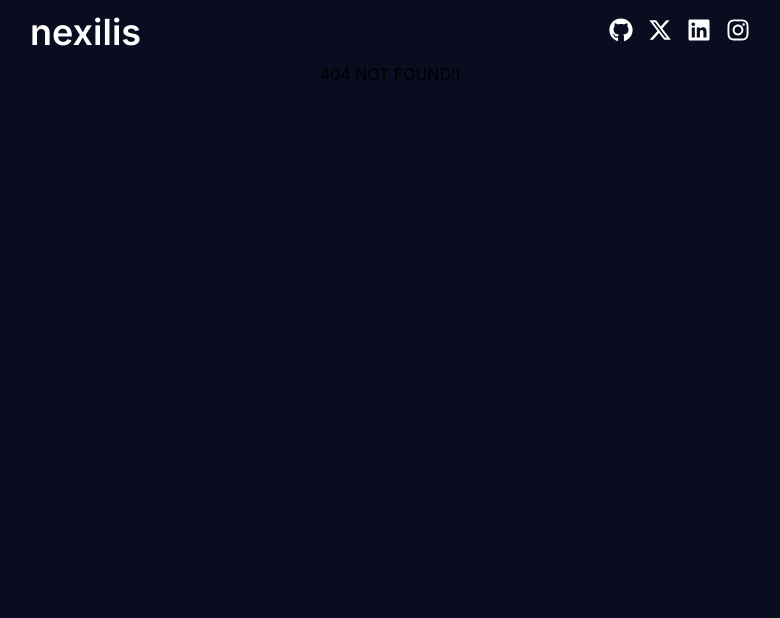
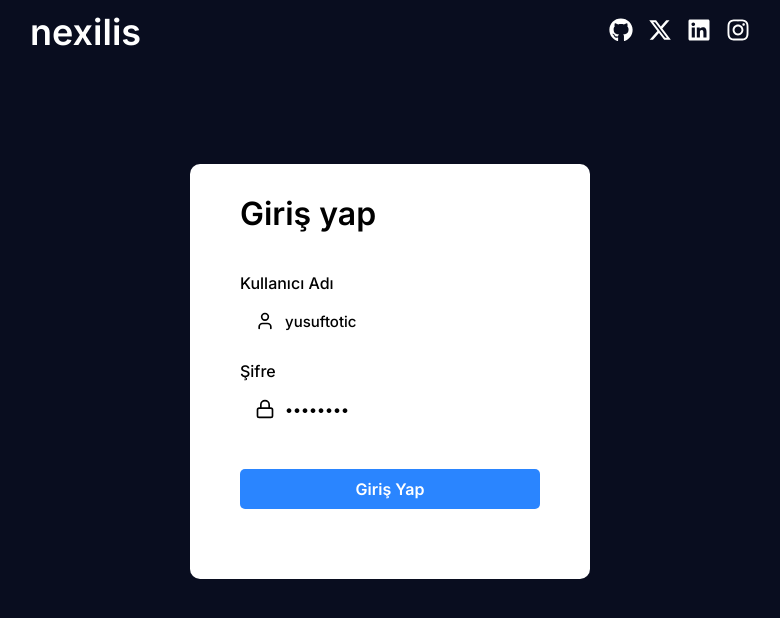
Before and after one commit to yusuftotic/nexilis-client, a React (Vite) app: page /login in a window 1280 px wide. Before the commit this address had no page. Shown: the top 618 px of the page, without its empty margins (250-1030 px from the left). Built offline with nearby package versions, Linux system fonts and the light colour scheme.

Commit message:
Add login page

```diff
--- a/src/App.jsx
+++ b/src/App.jsx
@@ -4,6 +4,8 @@ import { Routes, Route } from 'react-router-dom';
 import Nav from "./components/nav/Nav.jsx";
 import Blog from './pages/blog/Blog.jsx';
 import Post from "./pages/post/Post.jsx";
+import Login from "./pages/login/Login.jsx";
+import Dashboard from "./pages/dashboard/Dashboard.jsx";
 import NotFound from './pages/not-found/NotFound.jsx';
 
 import './App.css';
@@ -20,6 +22,12 @@ export default function App() {
 
         <Route path="/post" element={<Post />} />
 
+        {/* <Route path="/dashboard" element={<Post />} /> */}
+
+        <Route path="/login" element={<Login />} />
+
+        <Route path="/dashboard" element={<Dashboard />} />
+
         <Route path="*" element={<NotFound />} />
 
       </Routes>
--- /dev/null
+++ b/src/pages/dashboard/Dashboard.css
@@ -0,0 +1,127 @@
+.dashboardContainer {
+  width: 100%;
+  display: flex;
+  position: relative;
+}
+
+.dashboard {
+  width: calc(100vw - 256px);
+  min-height: calc(100vh - 64px);
+  /* background-color: aqua; */
+}
+
+.sideContainer {
+  width: 256px;
+}
+
+.sideLogo {
+  color: #ffffff;
+  font-size: 40px;
+  font-weight: 600;
+  text-align: center;
+}
+
+.sideLinks {
+  display: flex;
+  flex-direction: column;
+}
+
+.side {
+  width: 256px;
+  height: calc(100vh - 64px);
+  background-color: rgba(0, 0, 0, .3);
+  position: fixed;
+}
+
+.sideHeader {
+  width: 100%;
+  height: 48px;
+  display: grid;
+  place-items: center;
+  margin-bottom: 48px;
+}
+
+.sideLogo span {
+  color: var(--color-dark-primary);
+  font-size: 17px;
+  font-weight: 400;
+}
+
+.sideMenuWrapper {
+  width: 256px;
+  height: calc(100% - 120px);
+  display: flex;
+  flex-direction: column;
+  align-items: center;
+  justify-content: space-between;
+}
+
+.sideMenu {
+  display: flex;
+  flex-direction: column;
+  align-items: center;
+  justify-content: flex-start;
+  gap: 4px;
+}
+
+.sideMenu .sideMenuItem {
+  width: 256px;
+  height: 48px;
+  list-style: none;
+  padding: 0 16px;
+}
+
+.sideMenu .sideMenuItem .sideLink {
+  color: #ffffff;
+  background-color: var(--background-color-light);
+  font-size: 16px;
+  letter-spacing: .2px;
+  font-weight: 500;
+  width: 100%;
+  height: 48px;
+  display: flex;
+  align-items: center;
+  justify-content: flex-start;
+  gap: 12px;
+  border-radius: var(--border-radius-secondary);
+  padding: 0 12px;
+  text-decoration: none;
+  cursor: pointer;
+}
+
+.sideMenu .sideMenuItem .sideLink:hover {
+  opacity: .5;
+}
+
+.sideLogoutWrapper {
+  width: 256px;
+  height: 48px;
+  list-style: none;
+  padding: 0 16px;
+}
+
+.sideLogoutButton {
+  color: #ffffff;
+  background-color: transparent;
+  font-size: 16px;
+  font-weight: 500;
+  letter-spacing: .2px;
+  width: 100%;
+  height: 48px;
+  display: flex;
+  align-items: center;
+  justify-content: center;
+  gap: 12px;
+  border: none;
+  border-radius: 10px;
+  cursor: pointer;
+}
+
+.sideLogoutButton:hover {
+  opacity: .5;
+}
+
+.sideIcon {
+  width: 20px;
+  height: 20px;
+}
--- /dev/null
+++ b/src/pages/dashboard/Dashboard.jsx
@@ -0,0 +1,62 @@
+import React from 'react';
+import { Link } from 'react-router-dom';
+import { LuPlusCircle, LuArchive, LuUser, LuLogOut } from 'react-icons/lu';
+
+
+import './Dashboard.css';
+
+export default function Dashboard() {
+  return (
+    <div className="dashboardContainer">
+
+      <div className="sideContainer"></div>
+
+      <div className="side">
+
+        <div className="sideHeader">
+          <h1 className="sideLogo">nexilis</h1>
+        </div>
+
+        <div className="sideMenuWrapper">
+
+          <ul className="sideMenu">
+            <li className="sideMenuItem">
+              <Link to="/create" className="sideLink">
+                <LuPlusCircle className="sideIcon" />
+                New Post
+              </Link>
+            </li>
+
+            <li className="sideMenuItem">
+              <Link to="/posts" className="sideLink">
+                <LuArchive className="sideIcon" />
+                Post Archive
+              </Link>
+            </li>
+
+            <li className="sideMenuItem">
+              <Link to="/profile" className="sideLink">
+                <LuUser className="sideIcon" />
+                Profile
+              </Link>
+            </li>
+          </ul>
+
+          <div className="sideLogoutWrapper">
+            <button type="button" className="sideLogoutButton">
+              <LuLogOut className="sideIcon" />
+              Çıkış Yap
+            </button>
+          </div>
+
+        </div>
+
+      </div>
+
+      <div className="dashboard">
+
+      </div>
+
+    </div>
+  )
+}
--- /dev/null
+++ b/src/pages/login/Login.css
@@ -0,0 +1,159 @@
+.login {
+  width: 100%;
+  display: flex;
+  margin: 0;
+  padding: 0;
+  display: flex;
+  justify-content: center;
+  padding: 100px 0;
+}
+
+.loginContainer {
+  padding: 30px 50px;
+  display: grid;
+  place-items: center;
+  background-color: #ffffff;
+  border-radius: 10px;
+}
+
+.loginContent {
+  width: 300px;
+  display: flex;
+  flex-direction: column;
+  gap: 40px;
+}
+
+.loginHeader {
+  width: 100%;
+  display: grid;
+  place-items: center;
+}
+
+.loginHeader .loginLogo {
+  width: 100%;
+  color: var(--color-dark-primary);
+  font-size: 32px;
+  font-weight: 600;
+  text-align: center;
+  border-bottom: 2px solid #EFEFEF; /* #E7E7E7 */
+  padding-bottom: 20px;
+}
+.loginLogo span {
+  color: var(--color-dark-primary);
+  font-size: 17px;
+  font-weight: 400;
+}
+
+.loginFormWrapper {
+  display: flex;
+  flex-direction: column;
+  gap: 40px;
+}
+
+.loginWelcome {
+  display: flex;
+  flex-direction: column;
+  gap: 5px;
+}
+
+.loginWelcome .loginWelcomeTitle {
+  color: var(--color-dark-primary);
+  font-size: 32px;
+  font-weight: 600;
+}
+
+.loginWelcome .loginWelcomeText {
+  color: var(--color-dark-secondary);
+  font-size: 15px;
+  font-weight: 500;
+}
+
+.loginLogin {
+  display: flex;
+  flex-direction: column;
+  gap: 20px;
+  padding-bottom: 40px;
+}
+
+.loginLoginItem {
+  display: flex;
+  flex-direction: column;
+  gap: 8px;
+}
+
+.loginLoginItem .loginLoginLabel {
+  color: var(--color-dark-primary);
+  font-size: 16px;
+  font-weight: 500;
+}
+
+.loginLoginItem .loginLoginInputWrapper {
+  display: flex;
+  align-items: center;
+  justify-content: flex-start;
+  position: relative;
+}
+
+.loginLoginItem .loginLoginInputWrapper .loginLoginInputIcon {
+  width: 20px;
+  height: 20px;
+  color: var(--color-dark-secondary);
+  position: absolute;
+  left: 15px;
+}
+
+.loginLoginItem .loginLoginInputWrapper .loginLoginInput {
+  width: 300px;
+  height: 40px;
+  color: var(--color-dark-primary);
+  font-size: 15px;
+  font-weight: 500;
+  background-color: var(--background-color-dark);
+  border: 2px solid transparent;
+  border-radius: var(--border-radius-secondary);
+  padding: 0 15px 0 43px;
+  outline: none;
+}
+.loginLoginItem .loginLoginInput:focus {
+  background-color: var(--background-color-light);
+  border-color: var(--color-dark-secondary);
+}
+.loginLoginItem .loginLoginInput::placeholder {
+  color: rgba(111, 118, 126, .8);
+}
+
+.loginLoginButton {
+  width: 300px;
+  height: 40px;
+  color: #ffffff;
+  font-size: 16px;
+  font-weight: 600;
+  background-color: #2A85FF;
+  border: none;
+  border-radius: 5px;
+  margin-top: 20px;
+  outline: none;
+  cursor: pointer;
+}
+.loginLoginButton:hover {
+  background-color: #0069f6;
+}
+
+.loginBottomMessage {
+  width: 100%;
+  color: var(--color-dark-secondary);
+  font-size: 13px;
+  font-weight: 500;
+  text-align: center;
+  text-decoration: none;
+  padding-top: 5px;
+}
+
+.loginBottomMessage .loginBottomLink {
+  color: var(--color-dark-primary);
+  text-decoration: none;
+}
+
+.loginBottomMessage .loginBottomLink:hover {
+  color: #0069f6;
+}
--- /dev/null
+++ b/src/pages/login/Login.jsx
@@ -0,0 +1,71 @@
+import React, { useState } from 'react';
+import { Link } from 'react-router-dom';
+import { LuUser, LuLock } from 'react-icons/lu';
+
+
+import './Login.css';
+
+export default function Login() {
+
+
+  const [username, setUsername] = useState('yusuftotic');
+
+  const [password, setPassword] = useState('totic123');
+
+  return (
+    <div className="login">
+
+      <div className="loginImage"></div>
+
+      <div className="loginContainer">
+
+        <div className="loginContent">
+
+          <form className="loginFormWrapper">
+            <div className="loginWelcome">
+              <h2 className="loginWelcomeTitle">Giriş yap</h2>
+            </div>
+
+            <div className="loginLogin">
+              <div className="loginLoginItem">
+                <label className="loginLoginLabel">Kullanıcı Adı</label>
+
+                <div className="loginLoginInputWrapper">
+                  <LuUser className="loginLoginInputIcon" />
+                  <input
+                    type="text"
+                    value={username}
+                    className="loginLoginInput"
+                    placeholder="Kullanıcı adınızı giriniz"
+                    onChange={(e) => setUsername(e.target.value.trim())}
+                  />
+                </div>
+              </div>
+
+              <div className="loginLoginItem">
+                <label className="loginLoginLabel">Şifre</label>
+
+                <div className="loginLoginInputWrapper">
+                  <LuLock className="loginLoginInputIcon" />
+                  <input
+                    type="password"
+                    value={password}
+                    className="loginLoginInput"
+                    placeholder="Şifrenizi giriniz"
+                    onChange={(e) => setPassword(e.target.value.trim())}
+                  />
+                </div>
+              </div>
+
+              <button type="submit" className="loginLoginButton">Giriş Yap</button>
+            </div>
+
+          </form>
+
+        </div>
+
+      </div>
+
+    </div>
+  )
+}
```
Also changed, not shown: src/pages/signup/Signup.css (added), src/pages/signup/Signup.jsx (added).
